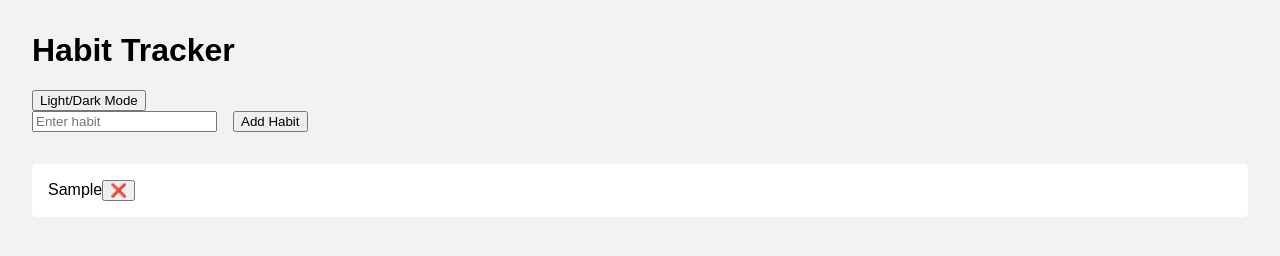
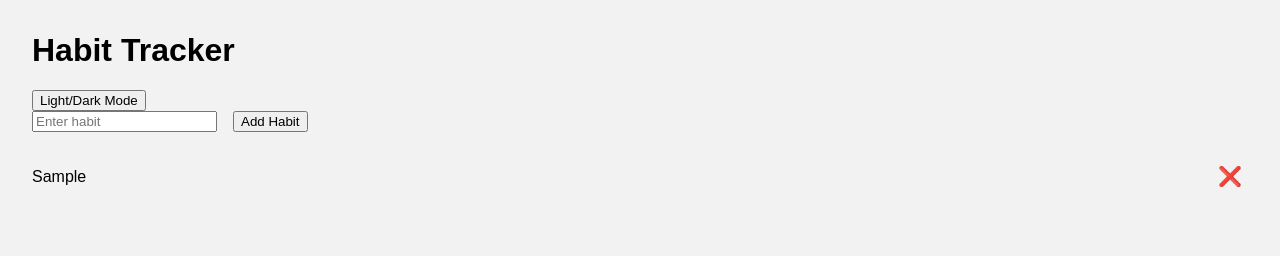
Before and after one commit to BenCowanCoding/chat-app, a plain HTML site: page index.html in a window 1280 px wide. Both pictures are taken after typing "Sample" into the empty fields and a click on the button "Add Habit". Drawn offline with Linux system fonts and the light colour scheme.

Commit message:
styled habit items for clarity

```diff
--- a/style.css
+++ b/style.css
@@ -14,13 +14,21 @@
 }
 
 .habit {
-    background: white;
-    padding: 1rem;
-    margin-bottom: 0.5rem;
-    border-radius: 5px;
+    display: flex;
+    justify-content: space-between;
+    align-items: center;
+
 }
 
 body.dark-mode {
     background-color: #121212;
     color: #eeeeee;
 }
+
+.delete-btn {
+    background: none;
+    border: none;
+    font-size: 1.2rem;
+    cursor: pointer;
+    color: red;
+}
```
